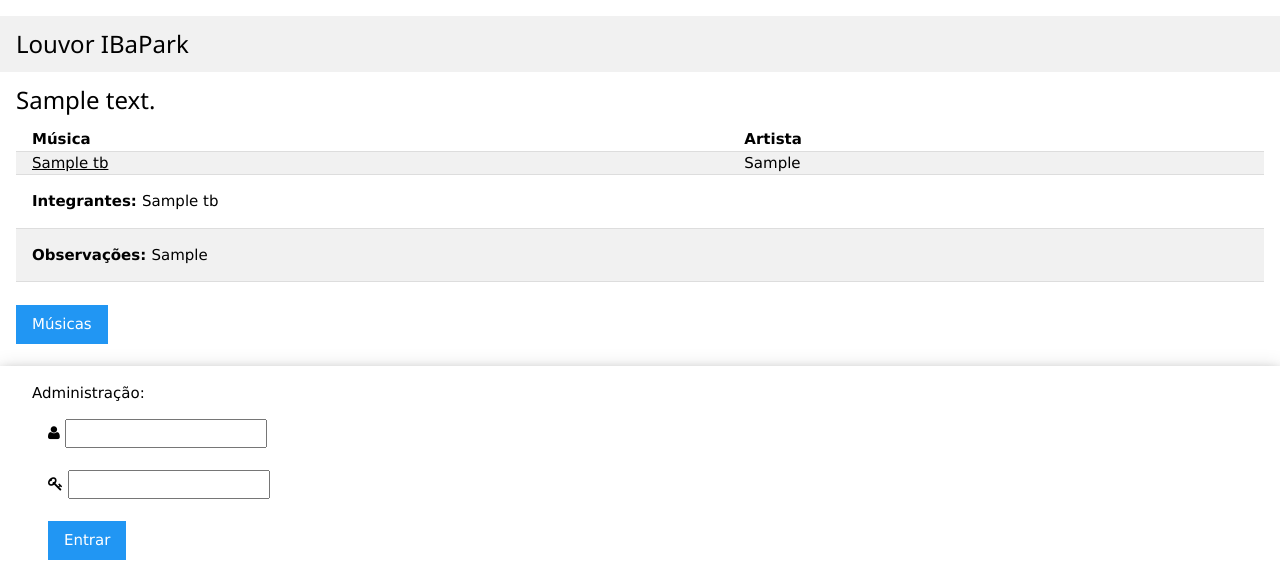
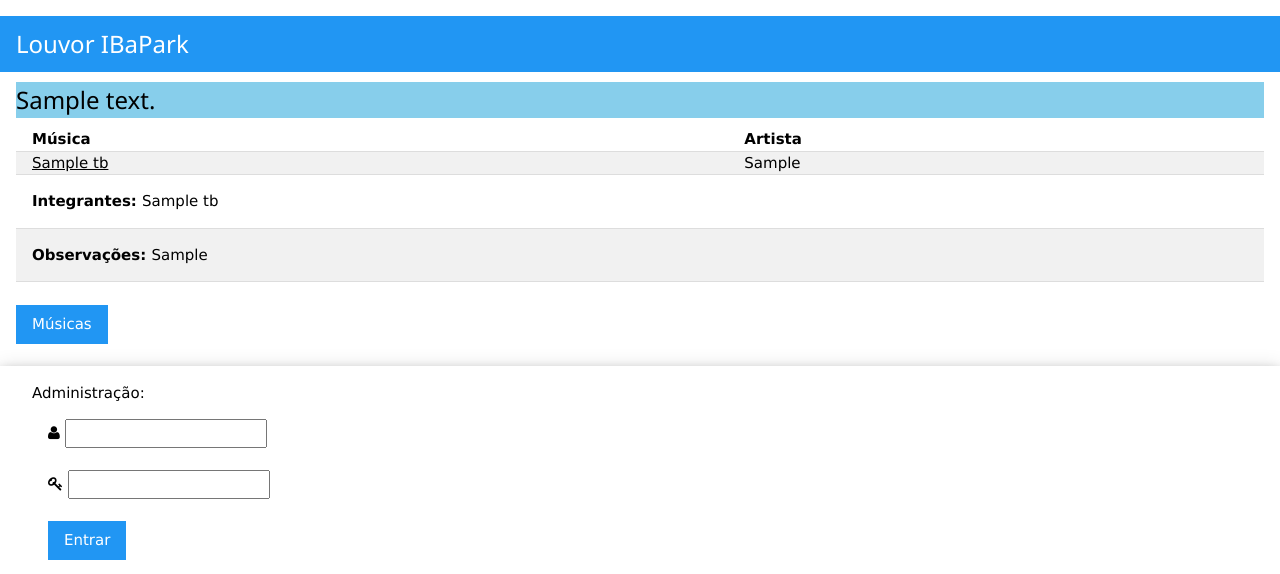
Before and after one commit to rotognin/escalamusical, a PHP site: page / in a window 1280 px wide. Shown: the top 574 px of the page. Run offline with PHP 8.4, Linux system fonts and the light colour scheme; tables that the repository leaves empty hold one stand-in row (values such as "Sample post").

Commit message:
Ajuste no visual

```diff
--- a/index.php
+++ b/index.php
@@ -28,13 +28,13 @@ $grupos = Model\Grupo::listar(false);
 <?php include 'html' . DIRECTORY_SEPARATOR . 'head.php'; ?>
 <body>
     <div>
-        <header class="w3-container w3-light-grey w3-margin-top"><h3>Louvor IBaPark</h3></header>
+        <header class="w3-container w3-blue w3-margin-top"><h3>Louvor IBaPark</h3></header>
 
         <?php
         if (!empty($grupos)){
             foreach($grupos as $grupo){
-                echo '<div class="w3-container">';
-                echo '<h3>' . $grupo['gruDescricao'] . '</h3>';
+                echo '<div class="w3-container w3-white">';
+                echo '<h3 class="w3-light-blue">' . $grupo['gruDescricao'] . '</h3>';
                 echo '<table class="w3-table w3-striped w3-bordered">';
                 echo '<tr>';
                     echo '<th>Música</th>';
```
